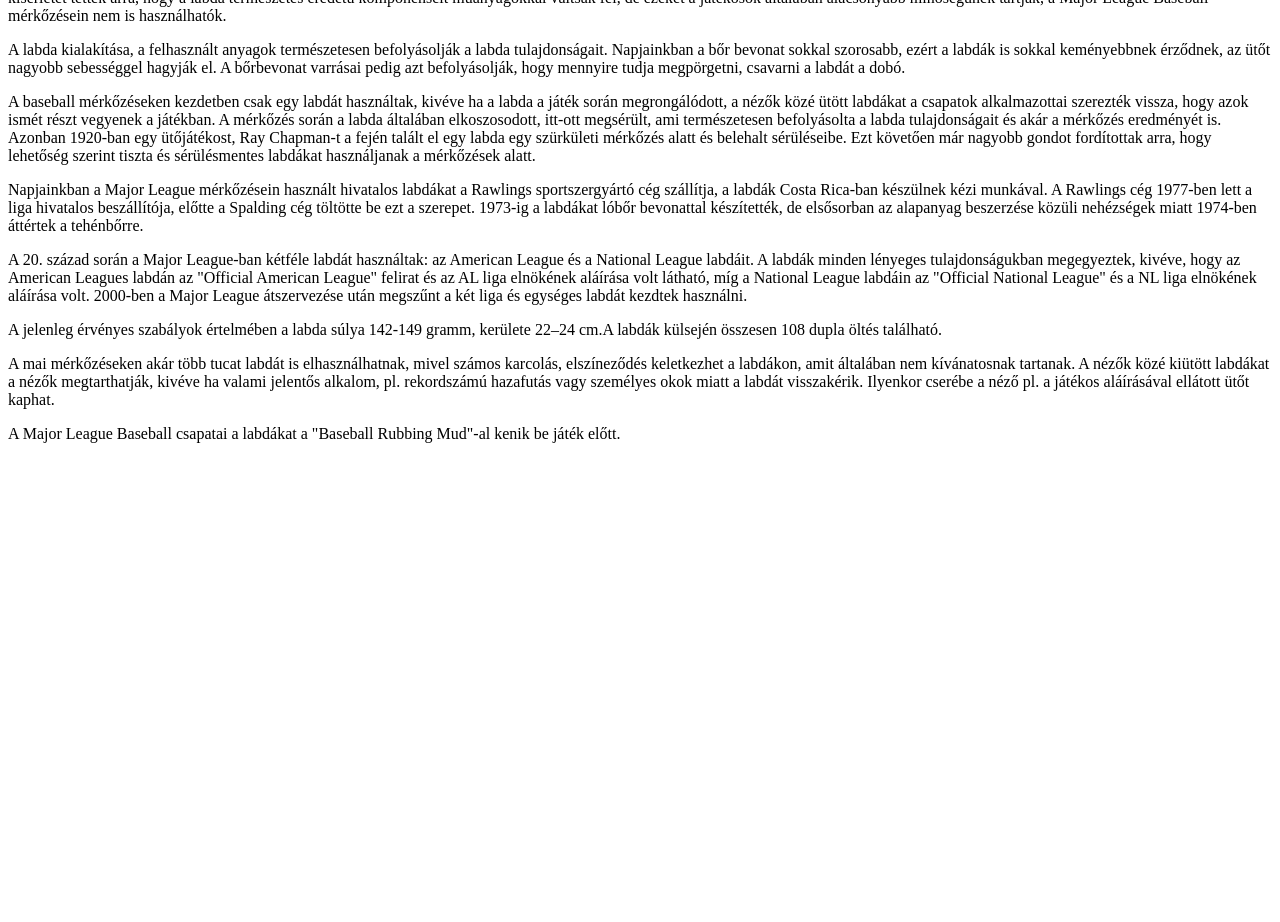
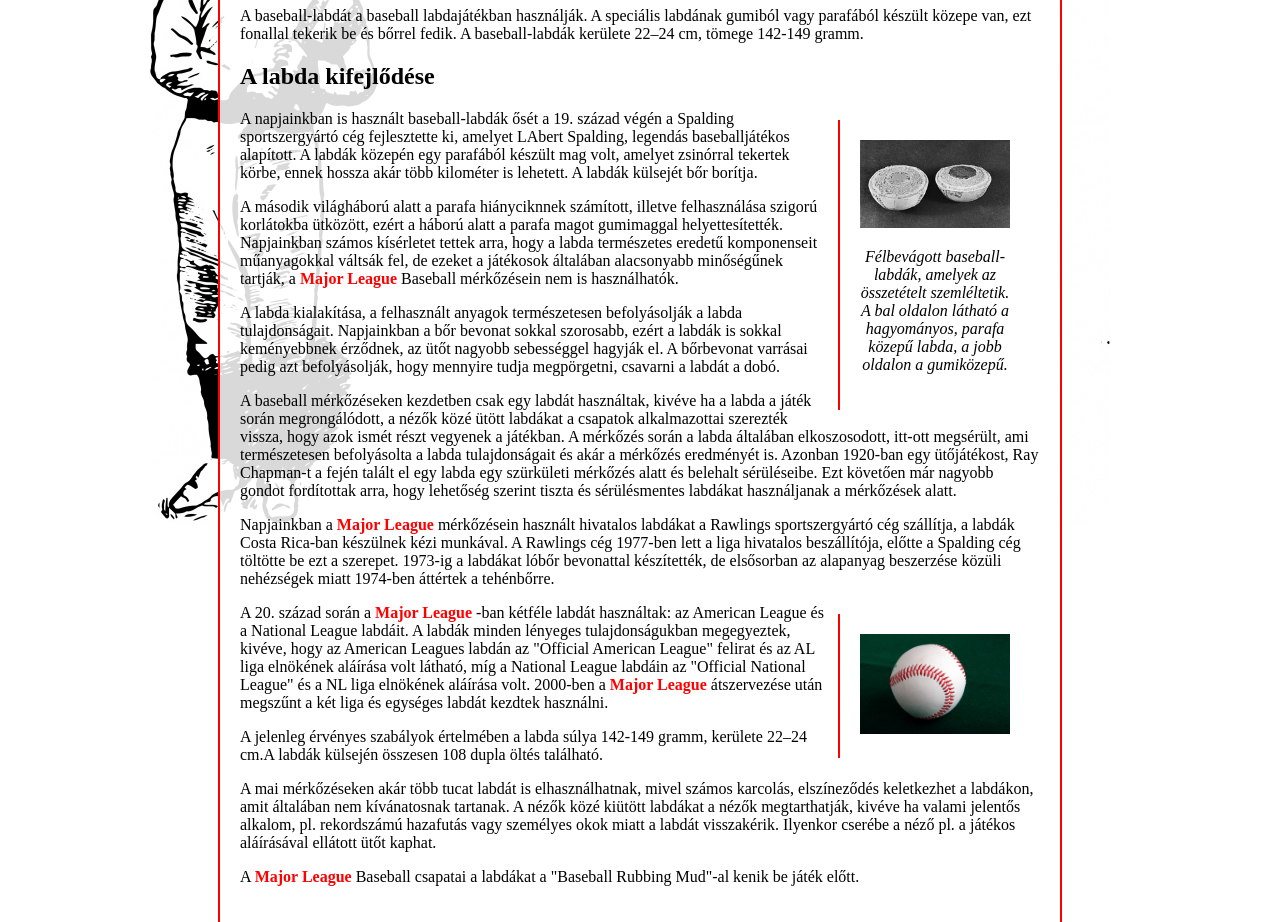
Before and after one commit to csanad86/Baseball-labda, a plain HTML site: page index.html in a window 1280 px wide. Shown: the part 243-1165 px from the top of the page. Before the commit the page ends 800 px from the top, so only its background shows below. Drawn offline with Linux system fonts and the light colour scheme.

Commit message:
baseball végleges

```diff
--- a/index.html
+++ b/index.html
@@ -1,22 +1,77 @@
-<html>
+<!DOCTYPE html>
+<html lang="hu">
+
 <head>
+    <meta charset="utf-8">
+    <title>Baseball-labda</title>
+    <link rel="stylesheet" href="style.css">
 </head>
+
 <body>
-    Baseball labda*
-    <p>A baseball-labdát a baseball labdajátékban használják. A speciális labdának gumiból vagy parafából készült közepe van, ezt fonallal tekerik be és bőrrel fedik. A baseball-labdák kerülete 22–24 cm, tömege 142-149 gramm.</p>
+    <div id="content">
+        <h1> Baseball labda <a href="https://hu.wikipedia.org/wiki/Baseball-labda" target="_blank">*</a> </h1>
+        <p>A baseball-labdát a baseball labdajátékban használják. A speciális labdának gumiból vagy parafából készült
+            közepe van, ezt fonallal tekerik be és bőrrel fedik. A baseball-labdák kerülete 22–24 cm, tömege 142-149
+            gramm.</p>
 
-    A labda kifejlődése
+        <h2>A labda kifejlődése</h2>
 
-    <p>Félbevágott baseball-labdák, amelyek az összetételt szemléltetik. A bal oldalon látható a hagyományos, parafa közepű labda, a jobb oldalon a gumiközepű.</p>
+        <div class="frame">
+            <img src="Felbevagva.jpg" alt="">
+            <p class="imgcaption">Félbevágott baseball-labdák, amelyek az összetételt szemléltetik. A bal oldalon
+                látható a hagyományos, parafa
+                közepű labda, a jobb oldalon a gumiközepű.</p>
 
-    <p>A napjainkban is használt baseball-labdák ősét a 19. század végén a Spalding sportszergyártó cég fejlesztette ki, amelyet LAbert Spalding, legendás baseballjátékos alapított. A labdák közepén egy parafából készült mag volt, amelyet zsinórral tekertek körbe, ennek hossza akár több kilométer is lehetett. A labdák külsejét bőr borítja.</p>
-    <p>A második világháború alatt a parafa hiányciknnek számított, illetve felhasználása szigorú korlátokba ütközött, ezért a háború alatt a parafa magot gumimaggal helyettesítették. Napjainkban számos kísérletet tettek arra, hogy a labda természetes eredetű komponenseit műanyagokkal váltsák fel, de ezeket a játékosok általában alacsonyabb minőségűnek tartják, a Major League Baseball mérkőzésein nem is használhatók.</p>
-    <p>A labda kialakítása, a felhasznált anyagok természetesen befolyásolják a labda tulajdonságait. Napjainkban a bőr bevonat sokkal szorosabb, ezért a labdák is sokkal keményebbnek érződnek, az ütőt nagyobb sebességgel hagyják el. A bőrbevonat varrásai pedig azt befolyásolják, hogy mennyire tudja megpörgetni, csavarni a labdát a dobó.</p>
-    <p>A baseball mérkőzéseken kezdetben csak egy labdát használtak, kivéve ha a labda a játék során megrongálódott, a nézők közé ütött labdákat a csapatok alkalmazottai szerezték vissza, hogy azok ismét részt vegyenek a játékban. A mérkőzés során a labda általában elkoszosodott, itt-ott megsérült, ami természetesen befolyásolta a labda tulajdonságait és akár a mérkőzés eredményét is. Azonban 1920-ban egy ütőjátékost, Ray Chapman-t a fején talált el egy labda egy szürkületi mérkőzés alatt és belehalt sérüléseibe. Ezt követően már nagyobb gondot fordítottak arra, hogy lehetőség szerint tiszta és sérülésmentes labdákat használjanak a mérkőzések alatt.</p>
-    <p>Napjainkban a Major League mérkőzésein használt hivatalos labdákat a Rawlings sportszergyártó cég szállítja, a labdák Costa Rica-ban készülnek kézi munkával. A Rawlings cég 1977-ben lett a liga hivatalos beszállítója, előtte a Spalding cég töltötte be ezt a szerepet. 1973-ig a labdákat lóbőr bevonattal készítették, de elsősorban az alapanyag beszerzése közüli nehézségek miatt 1974-ben áttértek a tehénbőrre.</p>
-    <p>A 20. század során a Major League-ban kétféle labdát használtak: az American League és a National League labdáit. A labdák minden lényeges tulajdonságukban megegyeztek, kivéve, hogy az American Leagues labdán az "Official American League" felirat és az AL liga elnökének aláírása volt látható, míg a National League labdáin az "Official National League" és a NL liga elnökének aláírása volt. 2000-ben a Major League átszervezése után megszűnt a két liga és egységes labdát kezdtek használni.</p>
-    <p>A jelenleg érvényes szabályok értelmében a labda súlya 142-149 gramm, kerülete 22–24 cm.A labdák külsején összesen 108 dupla öltés található.</p>
-    <p>A mai mérkőzéseken akár több tucat labdát is elhasználhatnak, mivel számos karcolás, elszíneződés keletkezhet a labdákon, amit általában nem kívánatosnak tartanak. A nézők közé kiütött labdákat a nézők megtarthatják, kivéve ha valami jelentős alkalom, pl. rekordszámú hazafutás vagy személyes okok miatt a labdát visszakérik. Ilyenkor cserébe a néző pl. a játékos aláírásával ellátott ütőt kaphat.</p>
-    <p>A Major League Baseball csapatai a labdákat a "Baseball Rubbing Mud"-al kenik be játék előtt.</p>
+        </div>
+
+
+
+        <p>A napjainkban is használt baseball-labdák ősét a 19. század végén a Spalding sportszergyártó cég fejlesztette
+            ki, amelyet LAbert Spalding, legendás baseballjátékos alapított. A labdák közepén egy parafából készült mag
+            volt, amelyet zsinórral tekertek körbe, ennek hossza akár több kilométer is lehetett. A labdák külsejét bőr
+            borítja.</p>
+        <p>A második világháború alatt a parafa hiányciknnek számított, illetve felhasználása szigorú korlátokba
+            ütközött, ezért a háború alatt a parafa magot gumimaggal helyettesítették. Napjainkban számos kísérletet
+            tettek arra, hogy a labda természetes eredetű komponenseit műanyagokkal váltsák fel, de ezeket a játékosok
+            általában alacsonyabb minőségűnek tartják, a <span class="kiemelt">Major League</span> Baseball mérkőzésein
+            nem is használhatók.</p>
+        <p>A labda kialakítása, a felhasznált anyagok természetesen befolyásolják a labda tulajdonságait. Napjainkban a
+            bőr bevonat sokkal szorosabb, ezért a labdák is sokkal keményebbnek érződnek, az ütőt nagyobb sebességgel
+            hagyják el. A bőrbevonat varrásai pedig azt befolyásolják, hogy mennyire tudja megpörgetni, csavarni a
+            labdát a dobó.</p>
+        <p>A baseball mérkőzéseken kezdetben csak egy labdát használtak, kivéve ha a labda a játék során megrongálódott,
+            a nézők közé ütött labdákat a csapatok alkalmazottai szerezték vissza, hogy azok ismét részt vegyenek a
+            játékban. A mérkőzés során a labda általában elkoszosodott, itt-ott megsérült, ami természetesen
+            befolyásolta a labda tulajdonságait és akár a mérkőzés eredményét is. Azonban 1920-ban egy ütőjátékost, Ray
+            Chapman-t a fején talált el egy labda egy szürkületi mérkőzés alatt és belehalt sérüléseibe. Ezt követően
+            már nagyobb gondot fordítottak arra, hogy lehetőség szerint tiszta és sérülésmentes labdákat használjanak a
+            mérkőzések alatt.</p>
+        <p>Napjainkban a <span class="kiemelt">Major League</span> mérkőzésein használt hivatalos labdákat a Rawlings
+            sportszergyártó cég szállítja,
+            a labdák Costa Rica-ban készülnek kézi munkával. A Rawlings cég 1977-ben lett a liga hivatalos beszállítója,
+            előtte a Spalding cég töltötte be ezt a szerepet. 1973-ig a labdákat lóbőr bevonattal készítették, de
+            elsősorban az alapanyag beszerzése közüli nehézségek miatt 1974-ben áttértek a tehénbőrre.</p>
+
+        <div class="frame">
+            <img src="Baseball.jpg" alt="Baseball-labda" title="Baseball-labda">
+        </div>
+
+        <p>A 20. század során a <span class="kiemelt">Major League</span> -ban kétféle labdát használtak: az American
+            League és a National League
+            labdáit. A labdák minden lényeges tulajdonságukban megegyeztek, kivéve, hogy az American Leagues labdán az
+            "Official American League" felirat és az AL liga elnökének aláírása volt látható, míg a National League
+            labdáin az "Official National League" és a NL liga elnökének aláírása volt. 2000-ben a <span
+                class="kiemelt">Major League</span>
+            átszervezése után megszűnt a két liga és egységes labdát kezdtek használni.</p>
+        <p>A jelenleg érvényes szabályok értelmében a labda súlya 142-149 gramm, kerülete 22–24 cm.A labdák külsején
+            összesen 108 dupla öltés található.</p>
+        <p>A mai mérkőzéseken akár több tucat labdát is elhasználhatnak, mivel számos karcolás, elszíneződés keletkezhet
+            a labdákon, amit általában nem kívánatosnak tartanak. A nézők közé kiütött labdákat a nézők megtarthatják,
+            kivéve ha valami jelentős alkalom, pl. rekordszámú hazafutás vagy személyes okok miatt a labdát visszakérik.
+            Ilyenkor cserébe a néző pl. a játékos aláírásával ellátott ütőt kaphat.</p>
+        <p>A <span class="kiemelt">Major League</span> Baseball csapatai a labdákat a "Baseball Rubbing Mud"-al kenik be
+            játék előtt.</p>
+    </div>
 </body>
+
 </html>
--- a/style.css
+++ b/style.css
@@ -1,5 +1,8 @@
 body
 {
+    background-image: url(baseball-background.jpg);
+    background-repeat: no-repeat;
+    background-size: 960px;
     margin: 0;
     padding: 0;
     background-position-x: 150px;
@@ -9,15 +12,44 @@ body
 {
     padding: 20px;
     background-color: rgba(255,255,255,0.85);
+    width: 800px;
+    margin: auto;
+    padding: 20px;
+    margin-top: 150px;
+    border-right: 2px solid red;
+    border-left: 2px solid red;
+
 }
 
 .frame
 {
     padding:20px;
     margin:10px;
+    float: right;
+    width: 150px;
+    border-left: 2px solid red;
 }
 
 .frame img
 {
     width: 150px;
 }
+
+.imgcaption{
+    text-align: center;
+    font-style: italic;
+}
+ .kiemelt{
+     font-weight: bold;
+     color: red;
+ }
+
+ a{
+     text-decoration: none;
+
+
+ }
+
+ a:hover{
+     color: red ;
+ }
```
Also changed, not shown: css validálás.png (added), html validálás.png (added), html validálás2.png (added).
